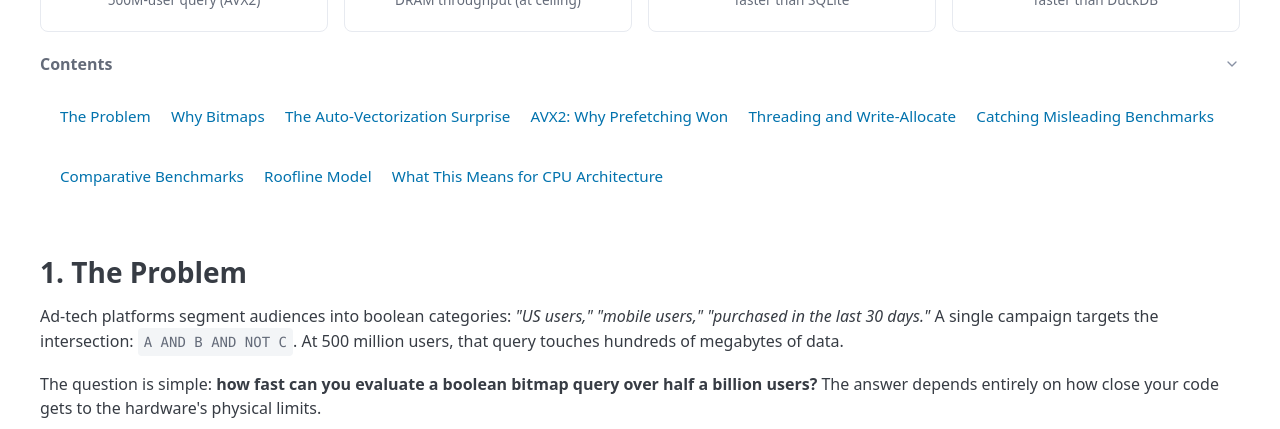
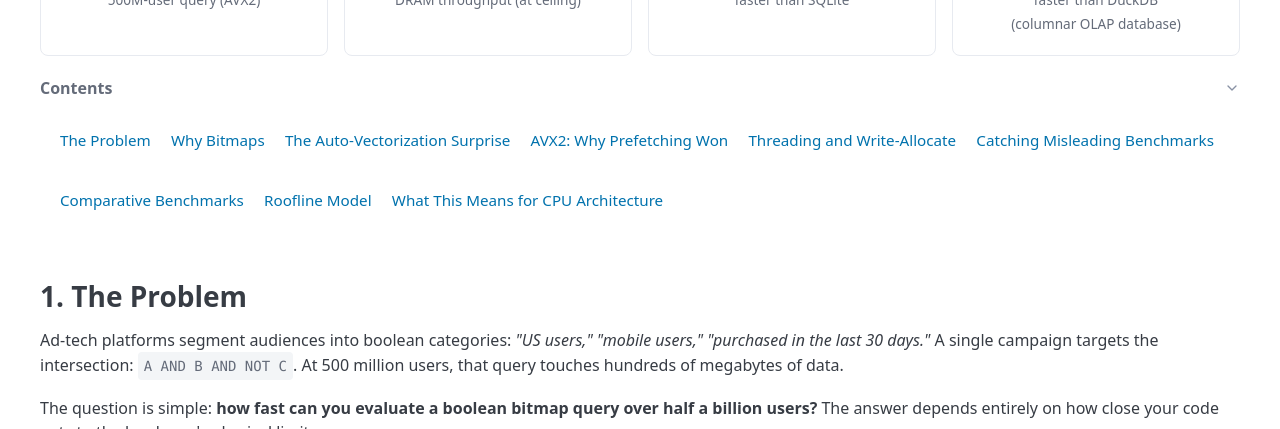
Before and after one commit to zahran001/bitfilter, a plain HTML site: page site/index.html in a window 1280 px wide. Shown: the part 671-1100 px from the top of the page. Drawn offline with nearby package versions, Linux system fonts and the light colour scheme.

Commit message:
Add DuckDB OLAP database descriptor to hero stat
Co-Authored-By: Claude Opus 4.6 <noreply@anthropic.com>

```diff
--- a/site/index.html
+++ b/site/index.html
@@ -128,7 +128,7 @@
   </div>
   <div class="stat-card">
     <span class="number">114&times;</span>
-    <span class="label">faster than DuckDB</span>
+    <span class="label">faster than DuckDB<br>(columnar OLAP database)</span>
   </div>
 </div>
 
```
